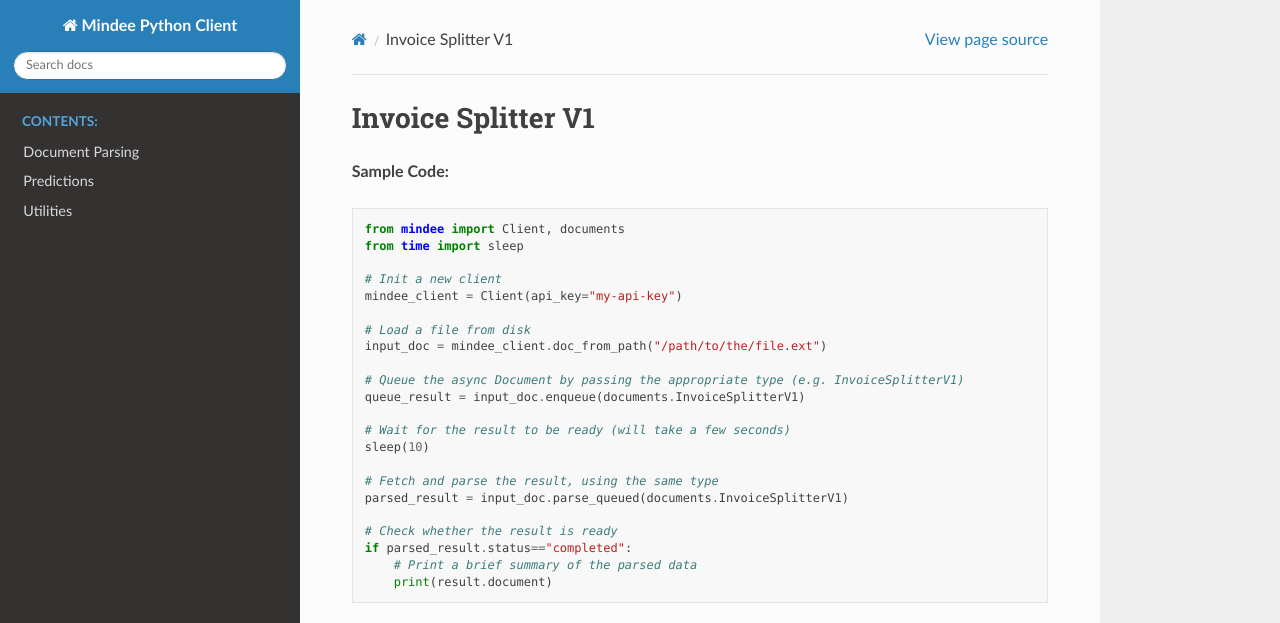
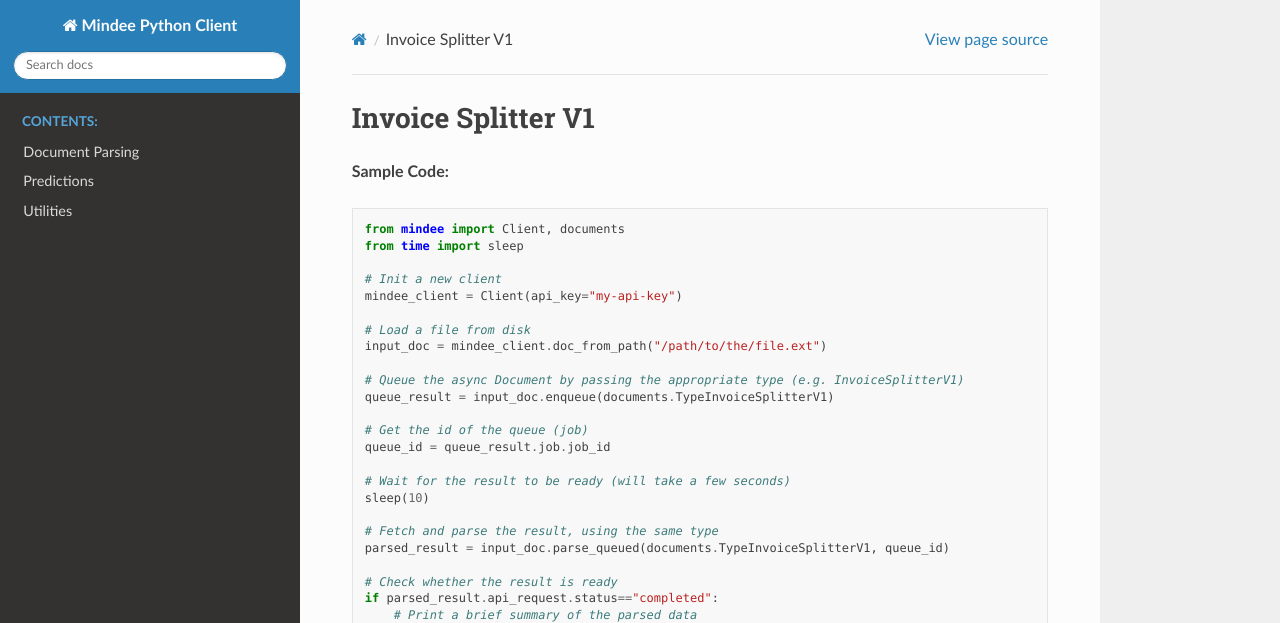
Before and after one commit to mindee/mindee-api-python, a Sphinx documentation site: the page built from docs/predictions/standard/documents/invoice_splitter_v1.rst, in a window 1280 px wide, cut to the strip 0-623 px from the top of the page. Built offline with Sphinx 7.4.7 and the Read the Docs theme 2.0.0, drawn with Linux system fonts in a browser that asks for light colours.

Commit message:
fixed code sample for invoicesplitter

```diff
--- a/docs/extras/code_samples/invoice_splitter_v1_async.txt
+++ b/docs/extras/code_samples/invoice_splitter_v1_async.txt
@@ -8,15 +8,18 @@
 input_doc = mindee_client.doc_from_path("/path/to/the/file.ext")
 
 # Queue the async Document by passing the appropriate type (e.g. InvoiceSplitterV1)
-queue_result = input_doc.enqueue(documents.InvoiceSplitterV1)
+queue_result = input_doc.enqueue(documents.TypeInvoiceSplitterV1)
+
+# Get the id of the queue (job)
+queue_id = queue_result.job.job_id
 
 # Wait for the result to be ready (will take a few seconds)
 sleep(10)
 
 # Fetch and parse the result, using the same type
-parsed_result = input_doc.parse_queued(documents.InvoiceSplitterV1)
+parsed_result = input_doc.parse_queued(documents.TypeInvoiceSplitterV1, queue_id)
 
 # Check whether the result is ready
-if parsed_result.status=="completed":
+if parsed_result.api_request.status=="completed":
     # Print a brief summary of the parsed data
     print(result.document)
```
Also changed, not shown: 1 other file.
